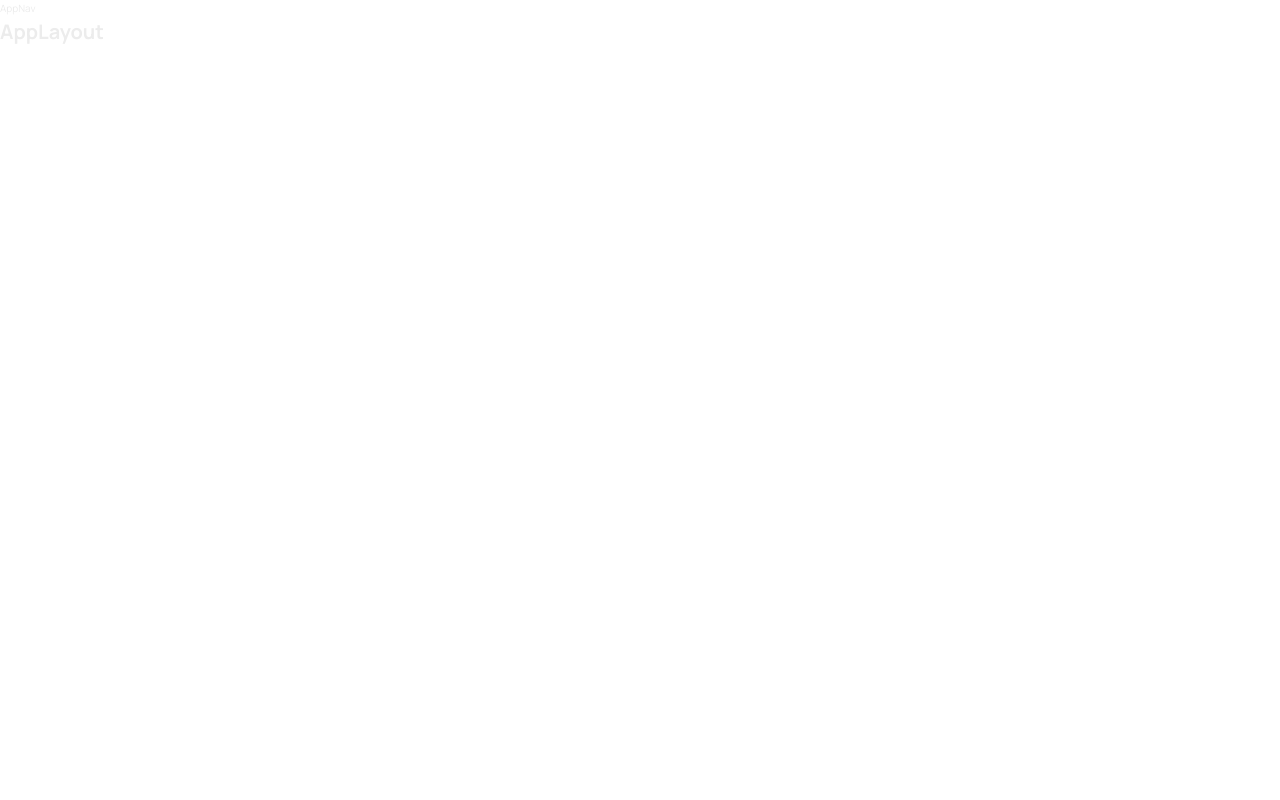
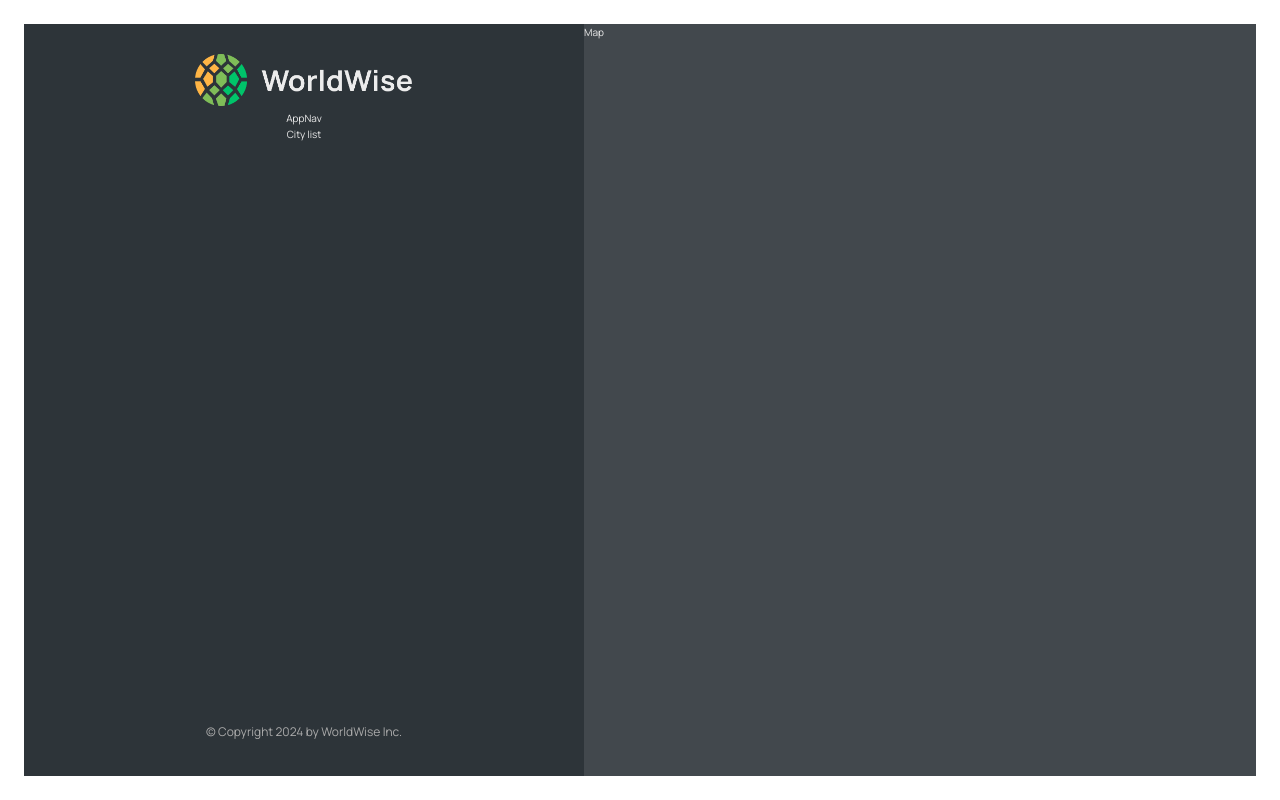
Before and after one commit to TahsinAlahi/WorldWise, a React (Vite) app: page /app in a window 1280 px wide. Built offline with nearby package versions, Linux system fonts and the light colour scheme.

Commit message:
applayout sidebar done

```diff
--- a/src/components/AppNav/AppNav.jsx
+++ b/src/components/AppNav/AppNav.jsx
@@ -1,5 +1,3 @@
-import React from "react";
-
 function AppNav() {
   return <div>AppNav</div>;
 }
--- a/src/components/Logo/Logo.jsx
+++ b/src/components/Logo/Logo.jsx
@@ -1,7 +1,12 @@
+import { Link } from "react-router-dom";
 import styles from "./Logo.module.css";
 
 function Logo() {
-  return <img src="/logo.png" alt="WorldWise logo" className={styles.logo} />;
+  return (
+    <Link to={"/"}>
+      <img src="/logo.png" alt="WorldWise logo" className={styles.logo} />
+    </Link>
+  );
 }
 
 export default Logo;
--- /dev/null
+++ b/src/components/Map/Map.jsx
@@ -0,0 +1,7 @@
+import styles from "./Map.module.css";
+
+function Map() {
+  return <div className={styles.mapContainer}>Map</div>;
+}
+
+export default Map;
--- a/src/components/PageNav/PageNav.jsx
+++ b/src/components/PageNav/PageNav.jsx
@@ -1,21 +1,21 @@
-import React from "react";
-
 import { NavLink } from "react-router-dom";
 import styles from "./PageNav.module.css";
+import Logo from "../Logo/Logo";
 
 function PageNav() {
   return (
     <nav className={styles.nav}>
+      <Logo />
       <ul>
-        <li>
-          <NavLink to={"/"}>Home</NavLink>
-        </li>
         <li>
           <NavLink to={"/pricing"}>Pricing</NavLink>
         </li>
         <li>
           <NavLink to={"/product"}>Product</NavLink>
         </li>
+        <li>
+          <NavLink to={"/login"}>Login</NavLink>
+        </li>
       </ul>
     </nav>
   );
--- /dev/null
+++ b/src/components/Sidebar/SideBar.jsx
@@ -0,0 +1,20 @@
+import styles from "./Sidebar.module.css";
+import Logo from "../Logo/Logo";
+import AppNav from "../AppNav/AppNav";
+
+function SideBar() {
+  return (
+    <div className={styles.sidebar}>
+      <Logo />
+      <AppNav />
+      <p>City list</p>
+      <footer className={styles.footer}>
+        <p className={styles.copyright}>
+          &copy; Copyright {new Date().getFullYear()} by WorldWise Inc.
+        </p>
+      </footer>
+    </div>
+  );
+}
+
+export default SideBar;
--- a/src/pages/AppLayout/AppLayout.jsx
+++ b/src/pages/AppLayout/AppLayout.jsx
@@ -1,11 +1,12 @@
-import React from "react";
-import AppNav from "../../components/AppNav/AppNav";
+import Map from "../../components/Map/Map";
+import SideBar from "../../components/Sidebar/SideBar";
+import styles from "./AppLayout.module.css";
 
 function AppLayout() {
   return (
-    <div>
-      <AppNav />
-      <h1>AppLayout</h1>
+    <div className={styles.app}>
+      <SideBar />
+      <Map />
     </div>
   );
 }
--- a/src/pages/Login/Login.jsx
+++ b/src/pages/Login/Login.jsx
@@ -1,3 +1,4 @@
+import { useState } from "react";
 import styles from "./Login.module.css";
 
 export default function Login() {
```
